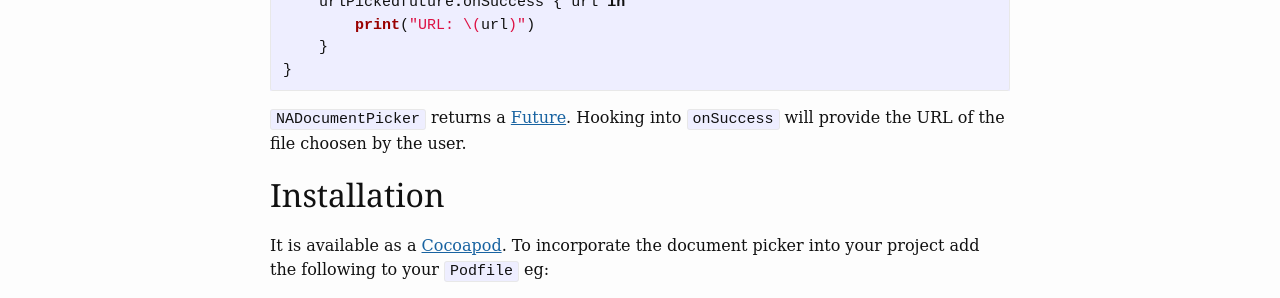
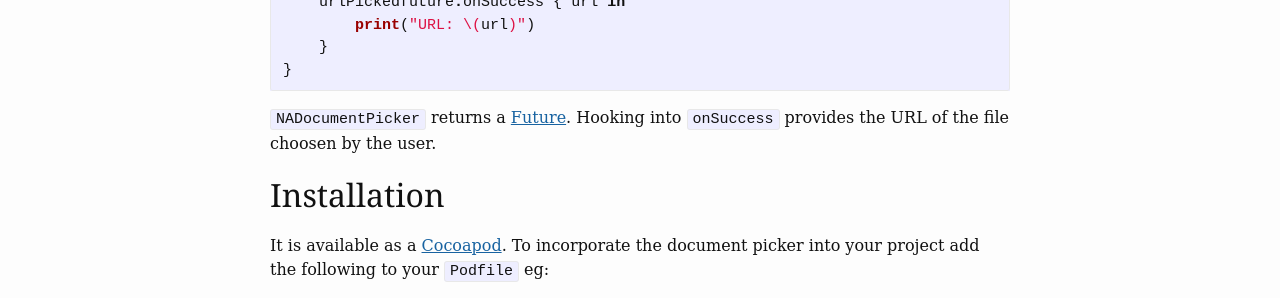
Before and after one commit to NickAger/nickager.github.io, a Jekyll site: the page built from _posts/2016-03-07-DocumentPicker.md, in a window 1280 px wide. Shown: the part 1046-1344 px from the top of the page. Built offline with Jekyll 4.4.1, drawn with Linux system fonts in a browser that asks for light colours; some web fonts are replaced.

Commit message:
minor rewording

````diff
--- a/_posts/2016-03-07-DocumentPicker.md
+++ b/_posts/2016-03-07-DocumentPicker.md
@@ -24,7 +24,7 @@ The component implements both [UIDocumentMenuDelegate](https://developer.apple.c
 }
 ```
 
-`NADocumentPicker` returns a [Future](https://github.com/Thomvis/BrightFutures#examples). Hooking into `onSuccess` will provide the URL of the file choosen by the user.
+`NADocumentPicker` returns a [Future](https://github.com/Thomvis/BrightFutures#examples). Hooking into `onSuccess` provides the URL of the file choosen by the user.
 
 ## Installation
 
````
